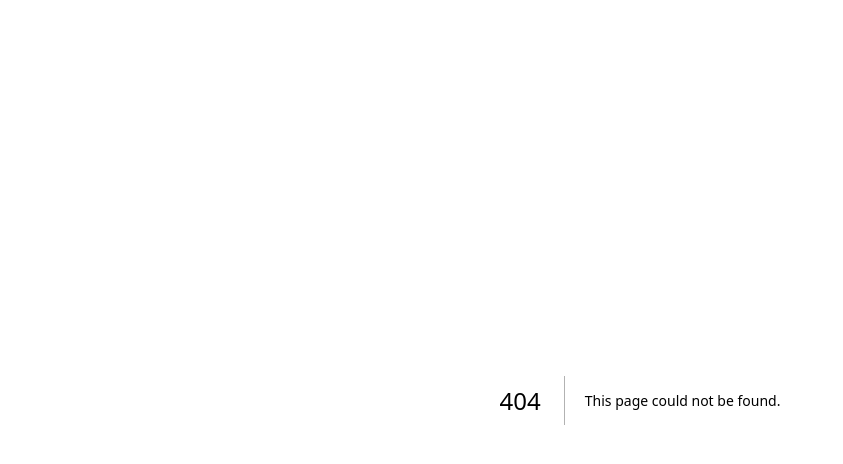
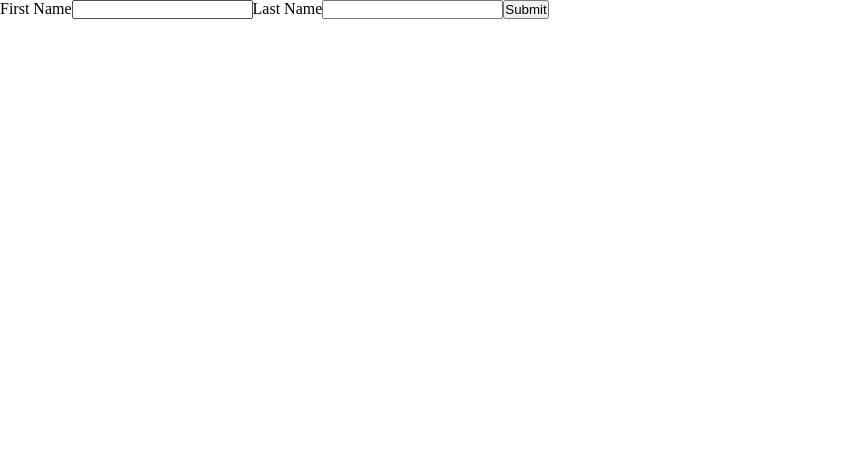
Before and after one commit to anacuza/viz_forest_sound, a Next.js app: page /form in a window 1280 px wide. Before the commit this address had no page. Shown: the top 464 px of the page, without its empty margins (0-843 px from the left). Built offline with nearby package versions, Linux system fonts and the light colour scheme.

Commit message:
added form with attached page id from each clicked node

```diff
--- /dev/null
+++ b/pages/form.js
@@ -0,0 +1,51 @@
+export default function PageWithJSbasedForm() {
+    // Handles the submit event on form submit.
+    const handleSubmit = async (event) => {
+      // Stop the form from submitting and refreshing the page.
+      event.preventDefault()
+
+      // Get data from the form.
+      const data = {
+        first: event.target.first.value,
+        last: event.target.last.value,
+      }
+
+      // Send the data to the server in JSON format.
+      const JSONdata = JSON.stringify(data)
+
+      // API endpoint where we send form data.
+      const endpoint = '/api/form'
+
+      // Form the request for sending data to the server.
+      const options = {
+        // The method is POST because we are sending data.
+        method: 'POST',
+        // Tell the server we're sending JSON.
+        headers: {
+          'Content-Type': 'application/json',
+        },
+        // Body of the request is the JSON data we created above.
+        body: JSONdata,
+      }
+
+      // Send the form data to our forms API on Vercel and get a response.
+      const response = await fetch(endpoint, options)
+
+      // Get the response data from server as JSON.
+      // If server returns the name submitted, that means the form works.
+      const result = await response.json()
+      alert(`Is this your full name: ${result.data}`)
+    }
+    return (
+      // We pass the event to the handleSubmit() function on submit.
+      <form onSubmit={handleSubmit}>
+        <label htmlFor="first">First Name</label>
+        <input type="text" id="first" name="first" required />
+
+        <label htmlFor="last">Last Name</label>
+        <input type="text" id="last" name="last" required />
+
+        <button type="submit">Submit</button>
+      </form>
+    )
+  }
--- a/pages/index.js
+++ b/pages/index.js
@@ -22,7 +22,7 @@ export default function Home() {
               href="/info">
 
           <svg width="100" height="100" viewBox="0 0 75 75" fill="none" xmlns="http://www.w3.org/2000/svg">
-            <path d="M23.1538 21.3077H25V37.9231H26.8462M49 25C49 31.3652 46.4714 37.4697 41.9706 41.9706C37.4697 46.4714 31.3652 49 25 49C18.6348 49 12.5303 46.4714 8.02944 41.9706C3.52856 37.4697 1 31.3652 1 25C1 18.6348 3.52856 12.5303 8.02944 8.02944C12.5303 3.52856 18.6348 1 25 1C31.3652 1 37.4697 3.52856 41.9706 8.02944C46.4714 12.5303 49 18.6348 49 25Z" stroke="black" stroke-width="2" stroke-linecap="round" stroke-linejoin="round"/>
+            <path d="M23.1538 21.3077H25V37.9231H26.8462M49 25C49 31.3652 46.4714 37.4697 41.9706 41.9706C37.4697 46.4714 31.3652 49 25 49C18.6348 49 12.5303 46.4714 8.02944 41.9706C3.52856 37.4697 1 31.3652 1 25C1 18.6348 3.52856 12.5303 8.02944 8.02944C12.5303 3.52856 18.6348 1 25 1C31.3652 1 37.4697 3.52856 41.9706 8.02944C46.4714 12.5303 49 18.6348 49 25Z" stroke="black" strokeWidth="2" stroke-linecap="round" stroke-linejoin="round"/>
             <path d="M27 15C27 15.5304 26.7893 16.0391 26.4142 16.4142C26.0391 16.7893 25.5304 17 25 17C24.4696 17 23.9609 16.7893 23.5858 16.4142C23.2107 16.0391 23 15.5304 23 15C23 14.4696 23.2107 13.9609 23.5858 13.5858C23.9609 13.2107 24.4696 13 25 13C25.5304 13 26.0391 13.2107 26.4142 13.5858C26.7893 13.9609 27 14.4696 27 15Z" fill="black" stroke="black"/>
           </svg>
 
```
Also changed, not shown: pages/cluster.js (+27 -7 lines).
